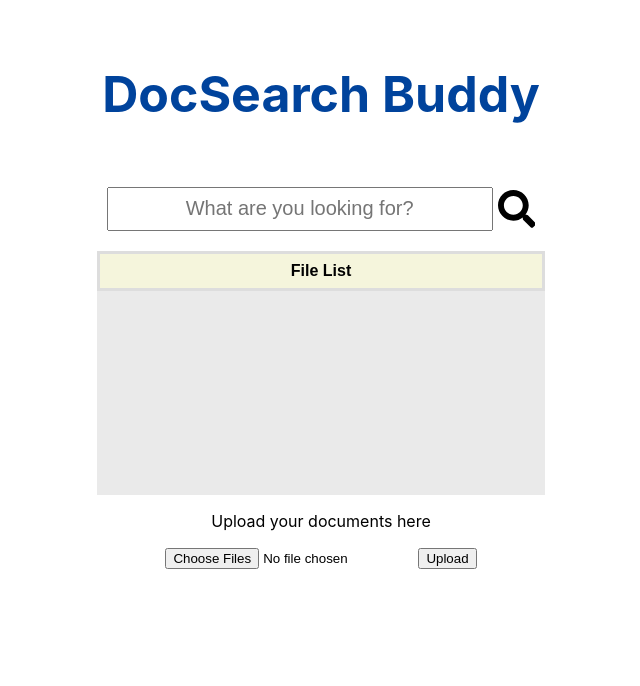
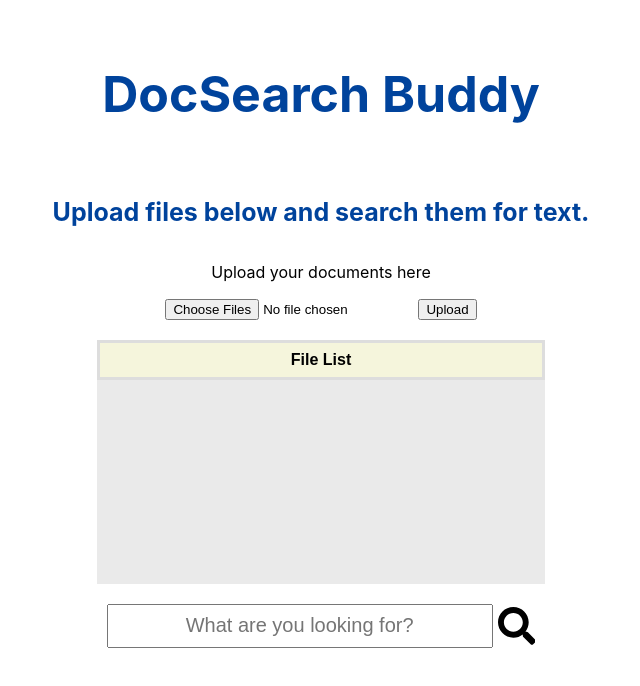
Before and after one commit to jl-5/DocSearch-Buddy, a React (Create React App) app in the folder my-app/: page / in a window 1280 px wide. Shown: the top 686 px of the page, without its empty margins (319-959 px from the left). Built offline with nearby package versions, Linux system fonts and the light colour scheme.

Commit message:
reordered UI

```diff
--- a/my-app/src/App.js
+++ b/my-app/src/App.js
@@ -39,7 +39,7 @@ function DocumentTable({ documents, onDelete }) {
       <table style={{ justifyContent: 'center' }}>
         <thead>
           <tr style={{ backgroundColor: 'beige' }}>
-            <th style={{ textAlign: 'center' }}>File List</th>
+            <th style={{ textAlign: 'center' }} colSpan="2">File List</th>
           </tr>
         </thead>
         <tbody>{rows}</tbody>
@@ -60,7 +60,7 @@ function ScrollableTableContainer({ documents, onDelete }) {
 function SearchBar() {
   const [isFocused, setIsFocused] = useState(false);
   return (
-    <div style={{ display: 'flex', flexDirection: 'row', textAlign: 'center', justifyContent: 'center', alignItems: 'center' }}>
+    <div style={{ display: 'flex', flexDirection: 'row', textAlign: 'center', justifyContent: 'center', alignItems: 'center', padding: '20px' }}>
       <form style={{ textAlign: 'center' }}>
         <input type="text"
           style={{ textAlign: 'center', width: '10cm', height: '1cm', fontSize: '20px' }}
@@ -141,9 +141,10 @@ export default function App() {
   };
   return <div>
     <h1 style={{ textAlign: 'center', padding: '30px', fontSize: '50px', color: ' #00439C' }}>DocSearch Buddy</h1>
-    <SearchBar />
+    <h3 style={{ textAlign: 'center', padding: '10px', fontSize: '25px', color: ' #00439C' }}>Upload files below and search them for text.</h3>
+    <FileUpload onFileUpload={handleAddEntry} />
     <ScrollableTableContainer documents={documents} onDelete={handleDeleteDocument} />
-    <FileUpload onFileUpload={handleAddEntry} />
+    <SearchBar/>
   </div>
 
 }
```
